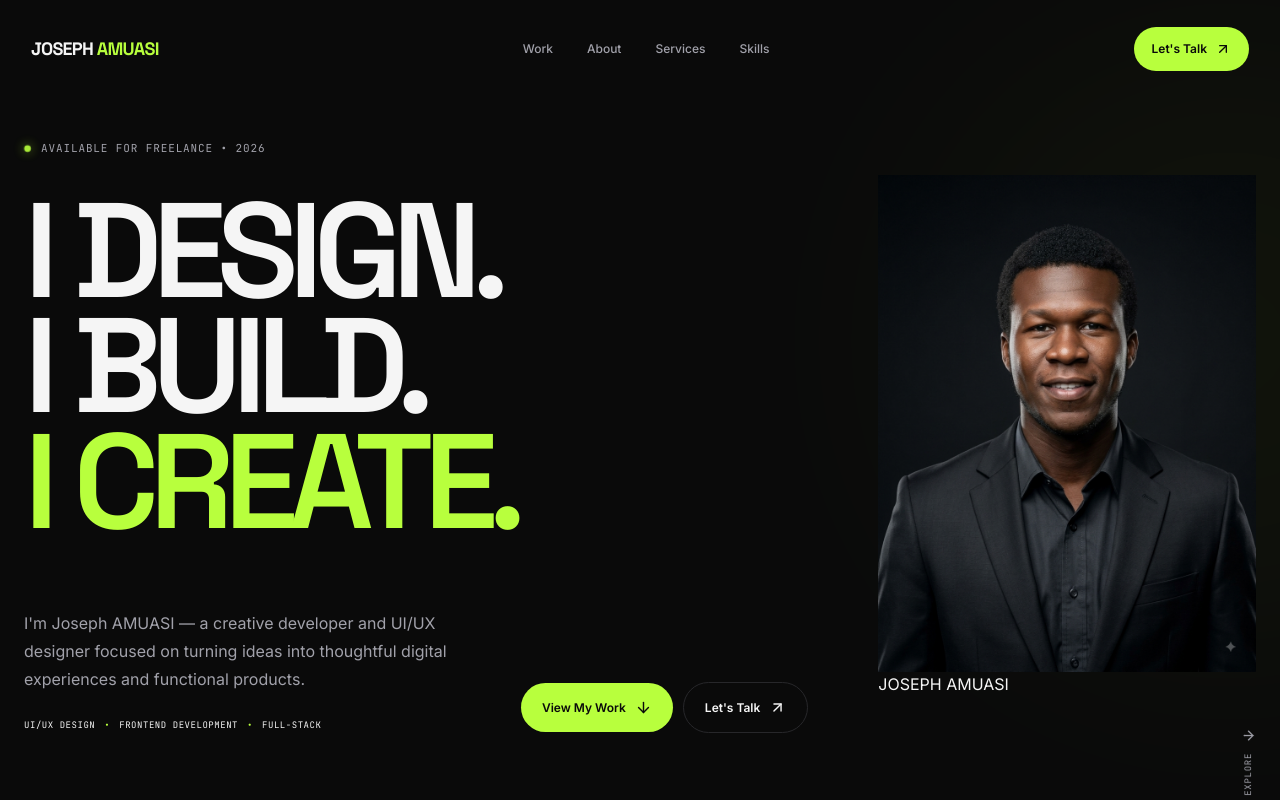
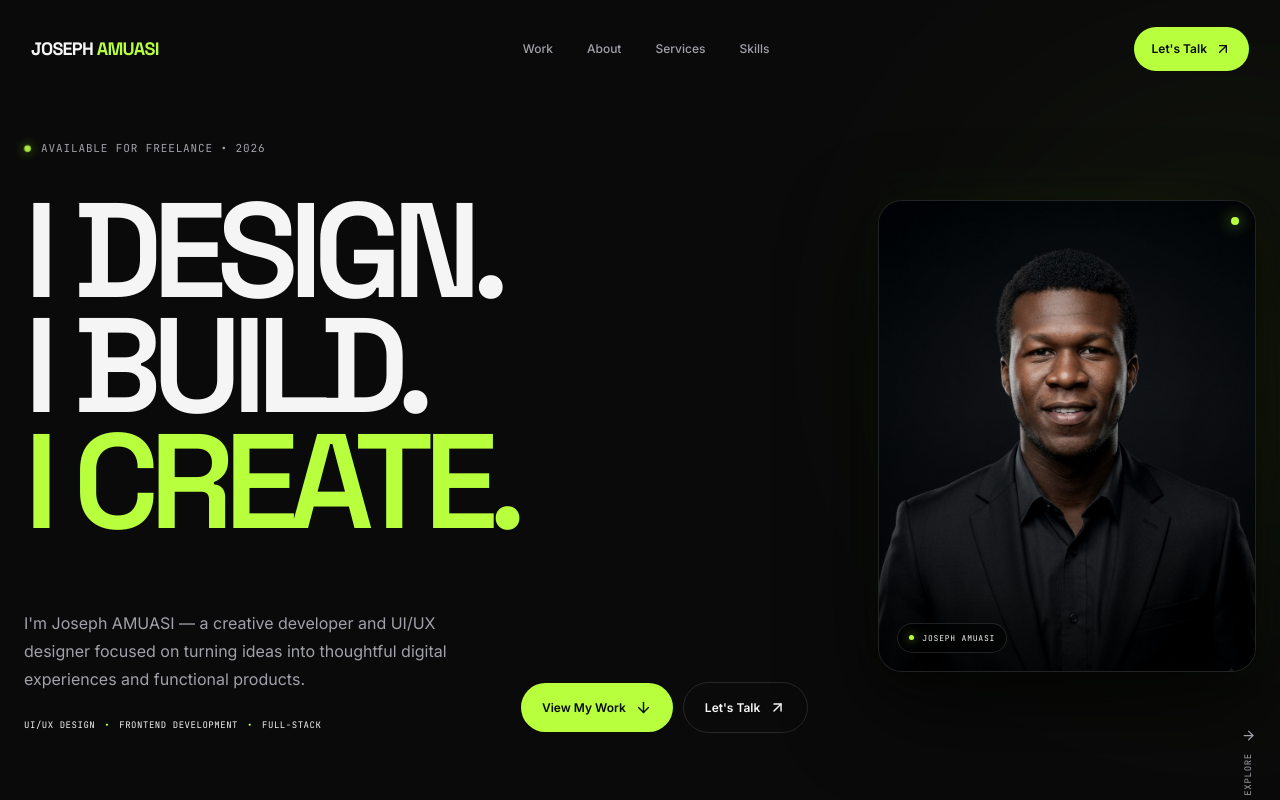
Before and after one commit to josephamuasi001/MY-PORTFOLIO, a React (Vite) app in the folder frontend/: page / in a window 1280 px wide. Shown: the top 800 px of the page. Built offline with nearby package versions, Linux system fonts and the light colour scheme; no server answers.

Commit message:
feat: add hero image section with enhanced styling and hover effects

```diff
--- a/frontend/src/sections/Hero.css
+++ b/frontend/src/sections/Hero.css
@@ -198,7 +198,247 @@
 }
 
 
+/* =================================
+   HERO IMAGE
+================================= */
 
+.hero-image-wrapper {
+  position: relative;
+
+  display: flex;
+
+  align-items: center;
+
+  justify-content: flex-end;
+
+  min-width: 0;
+}
+
+
+/* =================================
+   IMAGE GLOW
+================================= */
+
+.hero-image-glow {
+  position: absolute;
+
+  width: 75%;
+
+  aspect-ratio: 1;
+
+  right: 5%;
+
+  top: 12%;
+
+  background: var(--color-accent);
+
+  opacity: 0.08;
+
+  filter: blur(90px);
+
+  border-radius: 50%;
+
+  pointer-events: none;
+}
+
+
+/* =================================
+   IMAGE FRAME
+================================= */
+
+.hero-image-frame {
+  position: relative;
+
+  width: min(100%, 400px);
+
+  aspect-ratio: 4 / 5;
+
+  overflow: hidden;
+
+  border-radius: 24px;
+
+  border: 1px solid rgba(255, 255, 255, 0.10);
+
+  background: #080a0b;
+
+  box-shadow:
+    0 35px 90px rgba(0, 0, 0, 0.65),
+    0 10px 30px rgba(0, 0, 0, 0.35),
+    0 0 60px rgba(184, 255, 61, 0.06);
+
+  transform: translateY(0);
+
+  transition:
+    transform 0.5s ease,
+    box-shadow 0.5s ease,
+    border-color 0.5s ease;
+}
+
+
+/* =================================
+   IMAGE HOVER
+================================= */
+
+.hero-image-frame:hover {
+
+  transform: translateY(-8px);
+
+  border-color: rgba(184, 255, 61, 0.25);
+
+  box-shadow:
+    0 45px 110px rgba(0, 0, 0, 0.75),
+    0 15px 40px rgba(0, 0, 0, 0.4),
+    0 0 80px rgba(184, 255, 61, 0.10);
+}
+
+
+/* =================================
+   IMAGE
+================================= */
+
+.hero-image {
+
+  width: 100%;
+
+  height: 100%;
+
+  display: block;
+
+  object-fit: cover;
+
+  object-position: center top;
+
+  filter:
+    grayscale(12%)
+    contrast(1.05)
+    brightness(0.92);
+
+  transform: scale(1.01);
+
+  transition:
+    transform 0.7s ease,
+    filter 0.7s ease;
+}
+
+
+.hero-image-frame:hover .hero-image {
+
+  transform: scale(1.045);
+
+  filter:
+    grayscale(5%)
+    contrast(1.08)
+    brightness(0.98);
+}
+
+
+/* =================================
+   IMAGE OVERLAY
+================================= */
+
+.hero-image-overlay {
+
+  position: absolute;
+
+  inset: 0;
+
+  z-index: 1;
+
+  pointer-events: none;
+
+  background:
+    linear-gradient(
+      180deg,
+      rgba(0, 0, 0, 0.02) 45%,
+      rgba(0, 0, 0, 0.72) 100%
+    );
+}
+
+
+/* =================================
+   IMAGE ACCENT CORNER
+================================= */
+
+.hero-image-frame::before {
+
+  content: "";
+
+  position: absolute;
+
+  top: 16px;
+
+  right: 16px;
+
+  width: 8px;
+
+  height: 8px;
+
+  border-radius: 50%;
+
+  background: var(--color-accent);
+
+  box-shadow:
+    0 0 15px rgba(184, 255, 61, 0.8);
+
+  z-index: 3;
+}
+
+
+/* =================================
+   IMAGE LABEL
+================================= */
+
+.hero-image-label {
+
+  position: absolute;
+
+  left: 18px;
+
+  bottom: 18px;
+
+  z-index: 3;
+
+  display: flex;
+
+  align-items: center;
+
+  gap: 8px;
+
+  padding: 8px 11px;
+
+  border-radius: 999px;
+
+  border: 1px solid rgba(255, 255, 255, 0.12);
+
+  background: rgba(0, 0, 0, 0.45);
+
+  backdrop-filter: blur(12px);
+
+  -webkit-backdrop-filter: blur(12px);
+
+  color: var(--color-text);
+
+  font-family: var(--font-mono);
+
+  font-size: 8px;
+
+  letter-spacing: 0.10em;
+}
+
+
+.hero-image-dot {
+
+  width: 5px;
+
+  height: 5px;
+
+  border-radius: 50%;
+
+  background: var(--color-accent);
+
+  box-shadow:
+    0 0 8px rgba(184, 255, 61, 0.7);
+}
 
 
 /* =================================
```
